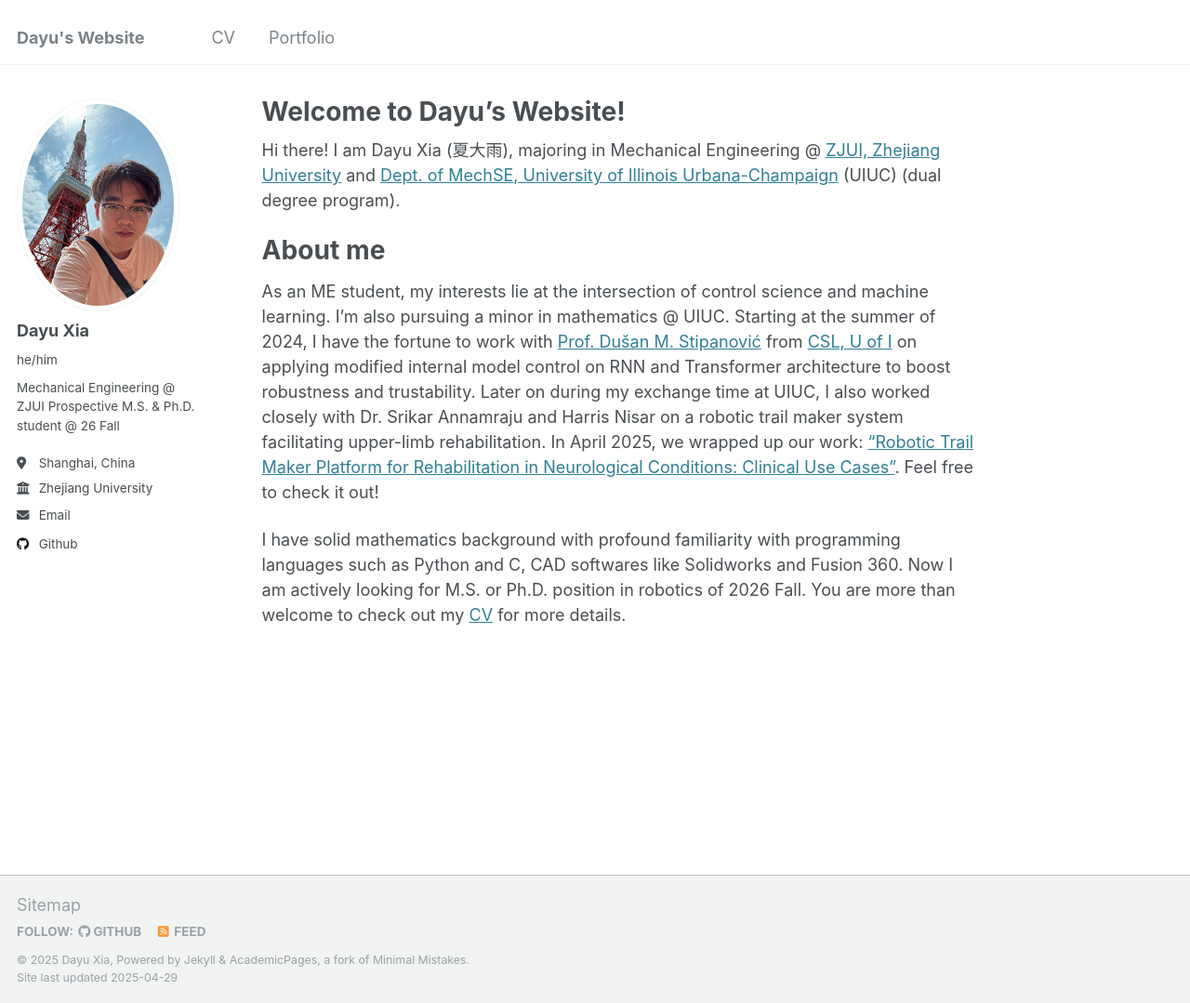
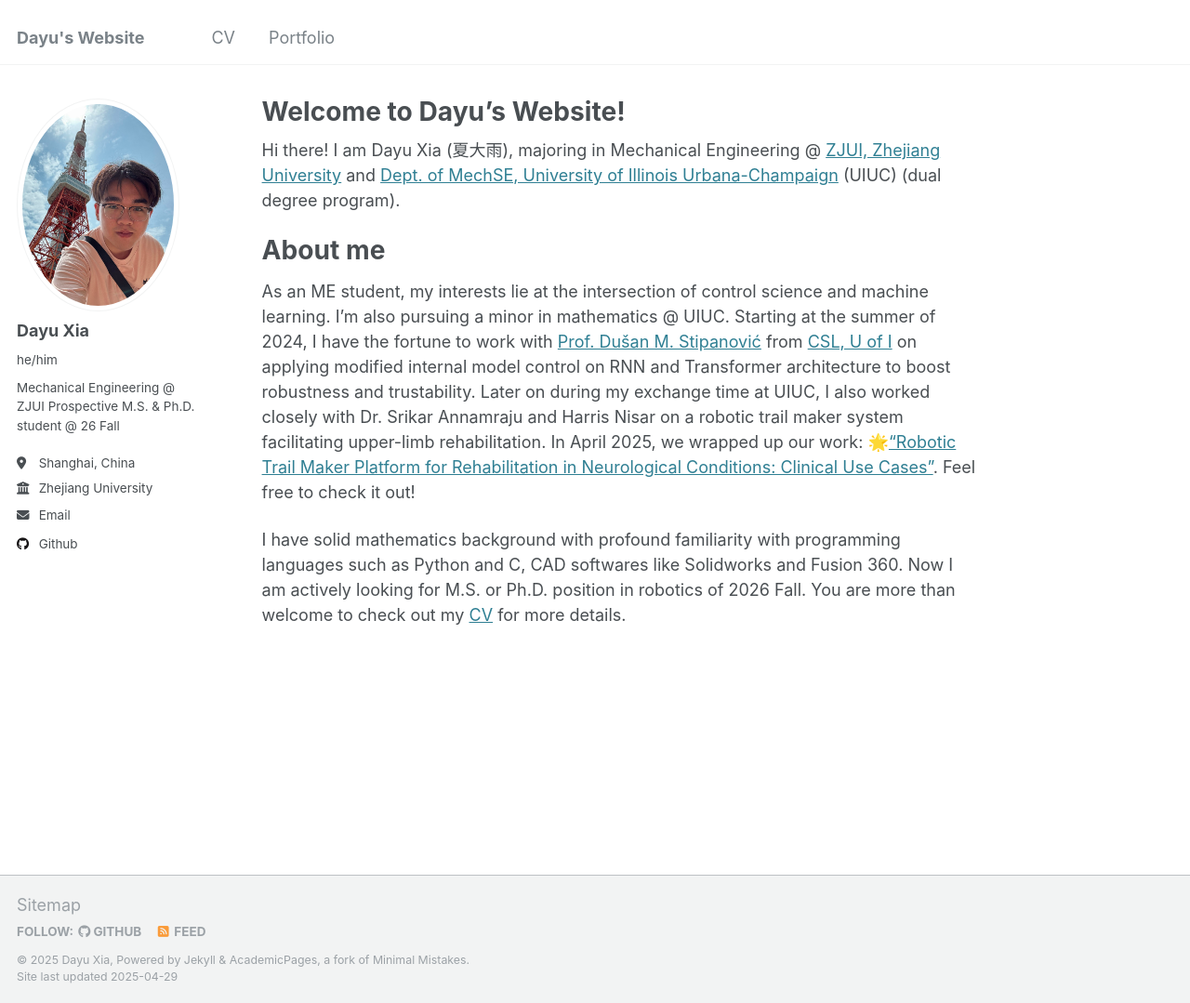
Before and after one commit to dyxia1241/dyxia1241.github.io, a Jekyll site: the page built from _pages/about.md, in a window 1280 px wide and 1079 px high. Shown: the whole window at 93% size. Built offline with Jekyll 4.4.1, drawn with Linux system fonts in a browser that asks for light colours.

```diff
--- a/_pages/about.md
+++ b/_pages/about.md
@@ -11,6 +11,6 @@ Hi there! I am Dayu Xia (夏大雨), majoring in Mechanical Engineering @ [ZJUI,
 
 About me
 ======
-As an ME student, my interests lie at the intersection of control science and machine learning. I'm also pursuing a minor in mathematics @ UIUC. Starting at the summer of 2024, I have the fortune to work with [Prof. Dušan M. Stipanović](https://ise.illinois.edu/directory/profile/dusan) from [CSL, U of I](https://csl.illinois.edu/) on applying modified internal model control on RNN and Transformer architecture to boost robustness and trustability. Later on during my exchange time at UIUC, I also worked closely with Dr. Srikar Annamraju and Harris Nisar on a robotic trail maker system facilitating upper-limb rehabilitation. In April 2025, we wrapped up our work: ["Robotic Trail Maker Platform for Rehabilitation in Neurological Conditions: Clinical Use Cases"](https://arxiv.org/pdf/2504.19230). Feel free to check it out!
+As an ME student, my interests lie at the intersection of control science and machine learning. I'm also pursuing a minor in mathematics @ UIUC. Starting at the summer of 2024, I have the fortune to work with [Prof. Dušan M. Stipanović](https://ise.illinois.edu/directory/profile/dusan) from [CSL, U of I](https://csl.illinois.edu/) on applying modified internal model control on RNN and Transformer architecture to boost robustness and trustability. Later on during my exchange time at UIUC, I also worked closely with Dr. Srikar Annamraju and Harris Nisar on a robotic trail maker system facilitating upper-limb rehabilitation. In April 2025, we wrapped up our work: 🌟["Robotic Trail Maker Platform for Rehabilitation in Neurological Conditions: Clinical Use Cases"](https://arxiv.org/pdf/2504.19230). Feel free to check it out!
 
 I have solid mathematics background with profound familiarity with programming languages such as Python and C, CAD softwares like Solidworks and Fusion 360. Now I am actively looking for M.S. or Ph.D. position in robotics of 2026 Fall. You are more than welcome to check out my [CV](https://dyxia1241.github.io/files/CV_new.pdf) for more details.
```
